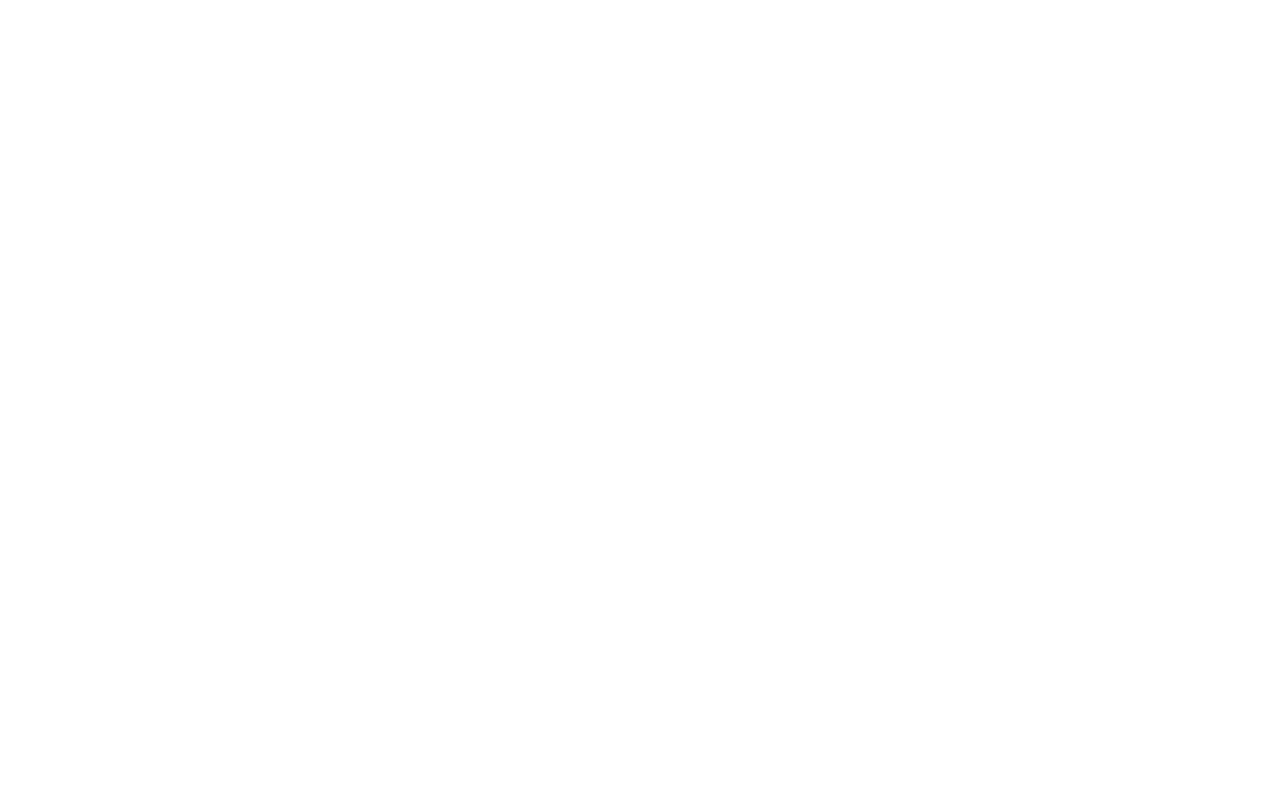
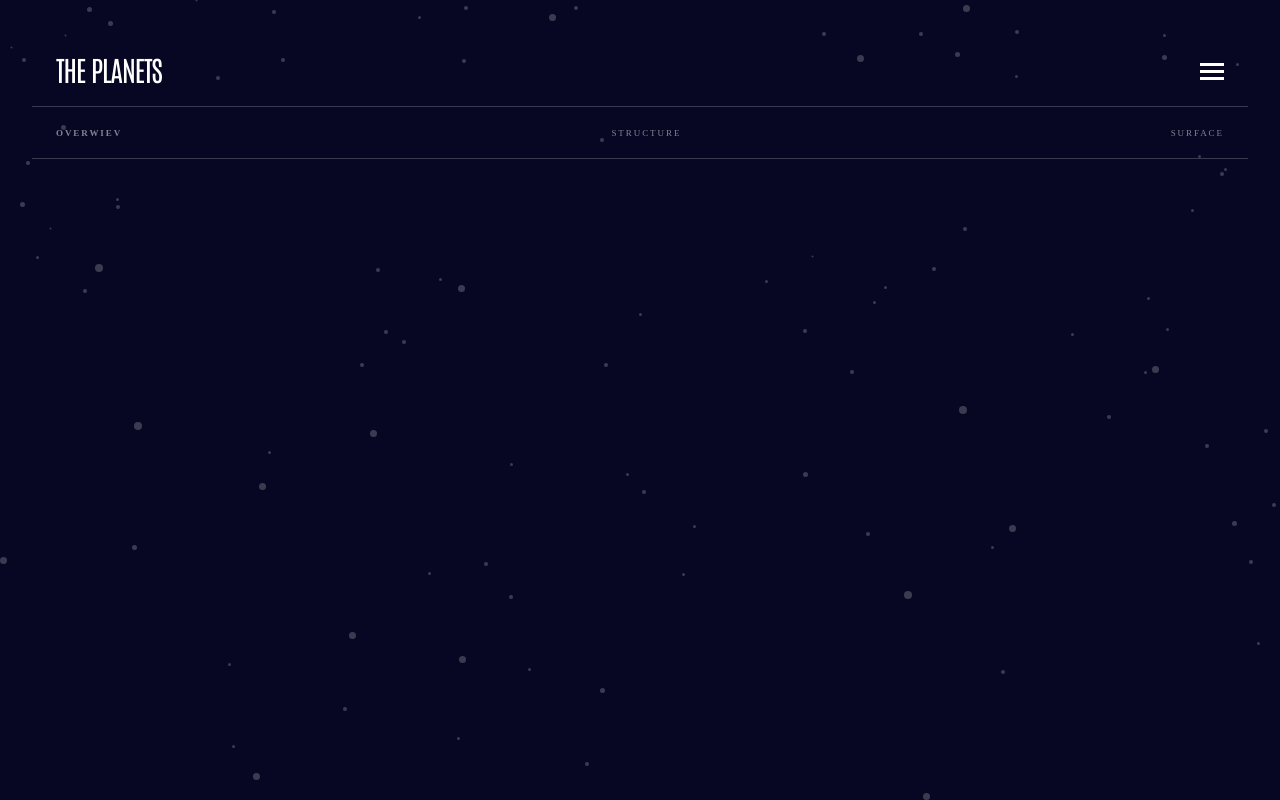
Before and after one commit to Sibashvili/Planets-fact-site, a React (Vite) app: page / in a window 1280 px wide. Built offline with nearby package versions, Linux system fonts and the light colour scheme.

Commit message:
feat:add humburger menu functionality on header

```diff
--- a/package.json
+++ b/package.json
@@ -23,7 +23,7 @@
     "eslint-plugin-react": "^7.32.2",
     "eslint-plugin-react-hooks": "^4.6.0",
     "eslint-plugin-react-refresh": "^0.3.4",
-    "postcss": "^8.4.24",
+    "postcss": "^8.4.25",
     "tailwindcss": "^3.3.2",
     "vite": "^4.3.9"
   }
--- a/src/App.jsx
+++ b/src/App.jsx
@@ -2,11 +2,15 @@
 import reactLogo from "./assets/react.svg";
 import viteLogo from "/vite.svg";
 import "./App.css";
-
+import data from "../data.json";
+import { Routes, Route } from "react-router-dom";
+import Header from "./components/Header";
 function App() {
-  const [count, setCount] = useState(0);
-
-  return <></>;
+  return (
+    <div>
+      <Header />
+    </div>
+  );
 }
 
 export default App;
--- /dev/null
+++ b/src/components/Header.jsx
@@ -0,0 +1,37 @@
+import buttonMobile from "../../src/assets/icon-hamburger.svg";
+
+import { useState } from "react";
+import arrow from "../../src/assets/icon-chevron.svg";
+function Header() {
+  const [active, setActive] = useState(false);
+  const [menu, setMenu] = useState(buttonMobile);
+  function show() {
+    setActive(!active);
+  }
+  return (
+    <div>
+      <div className=" text-[white] text-[28px] tracking-[-1.05px] pl-[24px] pr-[24px] mt-[16px] flex justify-between">
+        <h1>THE PLANETS </h1>
+        <img
+          className="w-[24px] h-[17px] mt-[15px]"
+          src={buttonMobile}
+          alt=""
+        />
+      </div>
+      <div className="w-full h-[1px] bg-white  mt-[16px] opacity-[0.20000000298023224]"></div>
+      <div className=" text-[#fff] opacity-[0.5] flex justify-between pl-[24px] pr-[24px] mt-[20px]  items-center">
+        <button className="font-[700] tracking-[1.929px] font-[Spartan] text-[9px] ">
+          OVERWIEV
+        </button>
+        <button className="tracking-[1.929px] font-[Spartan] text-[9px]">
+          STRUCTURE
+        </button>
+        <button className="tracking-[1.929px] font-[Spartan] text-[9px]">
+          SURFACE
+        </button>
+      </div>
+      <div className="w-full h-[1px] bg-[#fff] mt-[17px] opacity-[0.20000000298023224]"></div>
+    </div>
+  );
+}
+export default Header;
--- a/src/index.css
+++ b/src/index.css
@@ -1,9 +1,28 @@
+@import url("https://fonts.googleapis.com/css2?family=Antonio&family=JetBrains+Mono:wght@700&display=swap");
+@import url("https://fonts.googleapis.com/css2?family=Antonio&family=League+Spartan:wght@400;700&display=swap");
 @tailwind base;
 @tailwind components;
 @tailwind utilities;
-
+@layer base {
+  html {
+    font-family: Spartan, system-ui, sans-serif;
+    font-family: Antonio, system-ui, sans-serif;
+  }
+}
 * {
   margin: 0;
   padding: 0;
   box-sizing: border-box;
 }
+body {
+  width: 100vw;
+  height: 100vh;
+  background-image: url(./assets/background-stars.svg);
+  background-color: #070724;
+}
+
+/* @layer utilities {
+  .bg-star {
+
+  }
+} */
```
Also changed, not shown: src/components/planets.jsx (added), 1 other file (tests, documents, lock files or other folders).
